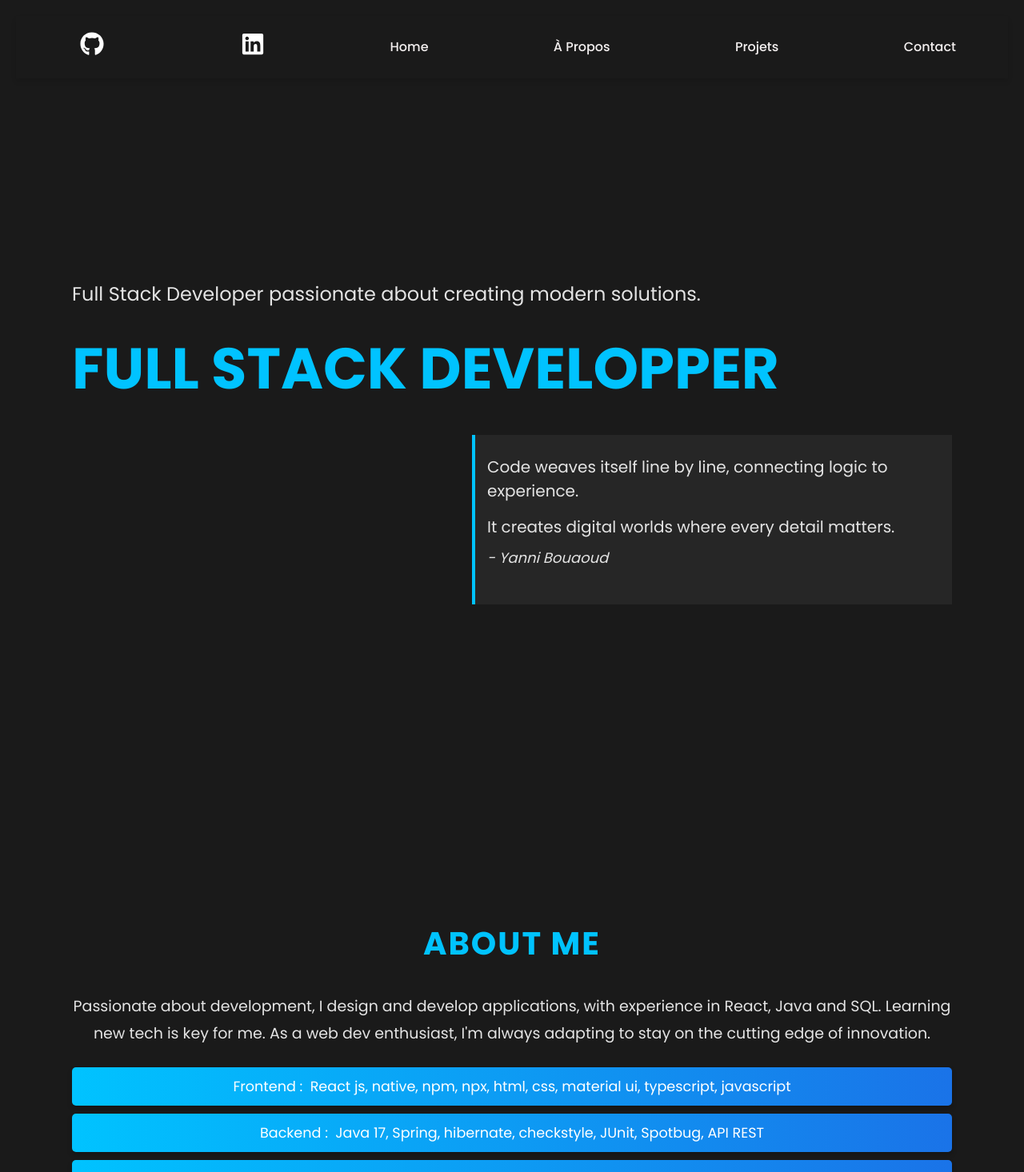
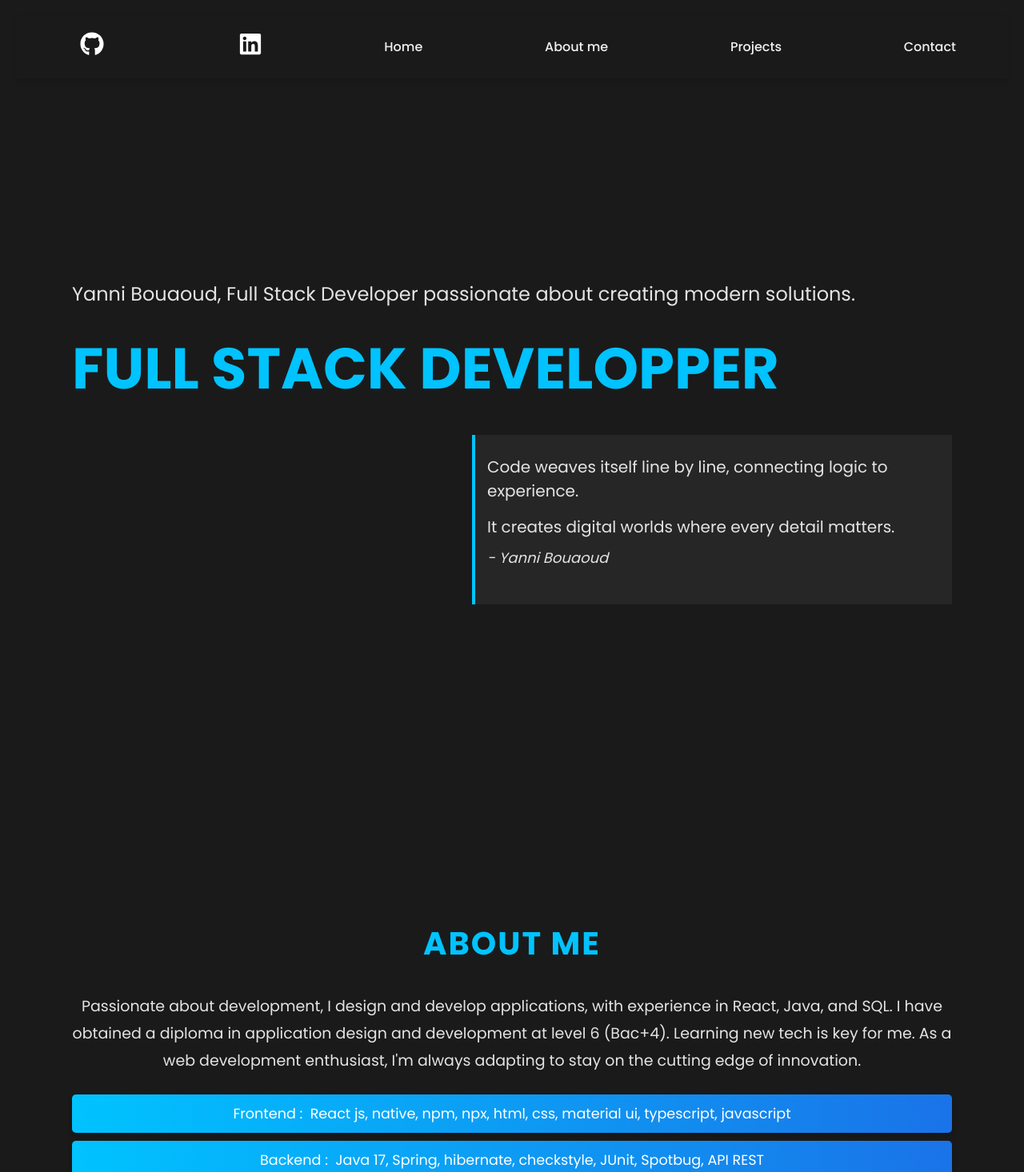
Before and after one commit to YanniBouaoud/portfolio, a React (Create React App) app: page / in a window 1280 px wide. Shown: the top 1466 px of the page at 80% size. Built offline with nearby package versions, Linux system fonts and the light colour scheme.

Commit message:
up icon, translate

```diff
--- a/public/index.html
+++ b/public/index.html
@@ -12,7 +12,6 @@
       name="description"
       content="Web site created using create-react-app"
     />
-    <link rel="apple-touch-icon" href="%PUBLIC_URL%/logo192.png" />
     <!--
       manifest.json provides metadata used when your web app is installed on a
       user's mobile device or desktop. See https://developers.google.com/web/fundamentals/web-app-manifest/
--- a/src/App.js
+++ b/src/App.js
@@ -40,8 +40,8 @@ function App() {
             <FaLinkedin size={30} style={{ marginLeft: "15px", color: "#ffffff" }} />
           </a>
           <a href="#home">Home</a>
-          <a href="#about">À Propos</a>
-          <a href="#projects">Projets</a>
+          <a href="#about">About me</a>
+          <a href="#projects">Projects</a>
           <a href="#contact">Contact</a>
 
         </nav>
--- a/src/components/About/About.jsx
+++ b/src/components/About/About.jsx
@@ -37,9 +37,10 @@ const About = () => {
         <h2>About me</h2>
         <p style={{ fontSize: "19px", marginBottom: "25px" }}>
           Passionate about development, I design and develop applications, with
-          experience in React, Java and SQL. Learning new tech is key for me. As
-          a web dev enthusiast, I'm always adapting to stay on the cutting edge
-          of innovation.
+          experience in React, Java, and SQL. I have obtained a diploma in
+          application design and development at level 6 (Bac+4). Learning new
+          tech is key for me. As a web development enthusiast, I'm always
+          adapting to stay on the cutting edge of innovation.
         </p>
         <ul>
           <li style={{ "--index": 1 }}>
--- a/src/components/Home/Home.css
+++ b/src/components/Home/Home.css
@@ -11,7 +11,7 @@
 #home .btn {
   padding: 10px 20px;
   font-size: 1.2em;
-    background-color: #4CAF50;
+  background-color: #4caf50;
   color: white;
   border: none;
   cursor: pointer;
@@ -148,7 +148,6 @@ header#home .btn:hover {
   transform: scale(1.1);
 }
 
-
 header#home .about {
   max-width: 600px; /* Limite la largeur pour un aspect propre */
   padding: 15px;
@@ -170,7 +169,5 @@ header#home h1 {
 }
 
 .about {
-
   font-size: 2000px;
-
 }
--- a/src/components/Home/Home.jsx
+++ b/src/components/Home/Home.jsx
@@ -3,7 +3,10 @@ import "./Home.css";
 
 const Home = () => (
   <header id="home">
-    <p> Full Stack Developer passionate about creating modern solutions.</p>
+    <p>
+      Yanni Bouaoud, Full Stack Developer passionate about creating modern
+      solutions.
+    </p>
     <h1>FULL STACK DEVELOPPER</h1>
     <div className="about">
       <p style={{ fontSize: "20px", marginBottom: "15px" }}>
--- a/src/components/Projects/Projects.jsx
+++ b/src/components/Projects/Projects.jsx
@@ -7,14 +7,14 @@ const Projects = () => {
   const projects = [
     {
       title: "Suiss French Group",
-      description: "Application web pour gérer les entités Pokémon.",
+      description: "Web application to manage Pokémon entities.",
       link: "https://github.com/YanniBouaoud",
       imageSrc: "/SFG-iphone1.png", // Image à gauche
       rightImageSrc: "/SFG-iphone2.png", // Image à droite
     },
     {
       title: "NFS Location",
-      description: "Page gestion location de véhicules",
+      description: "Vehicle rental management page",
       link: "https://github.com/YanniBouaoud",
       imageSrc: "/NfsLocation1.png", // Image à gauche
       rightImageSrc: "/NfsLocation2.png", // Image à droite
```
Also changed, not shown: 2 other files (tests, documents, lock files or other folders). Lines whose indentation alone changed are shown as unchanged.
